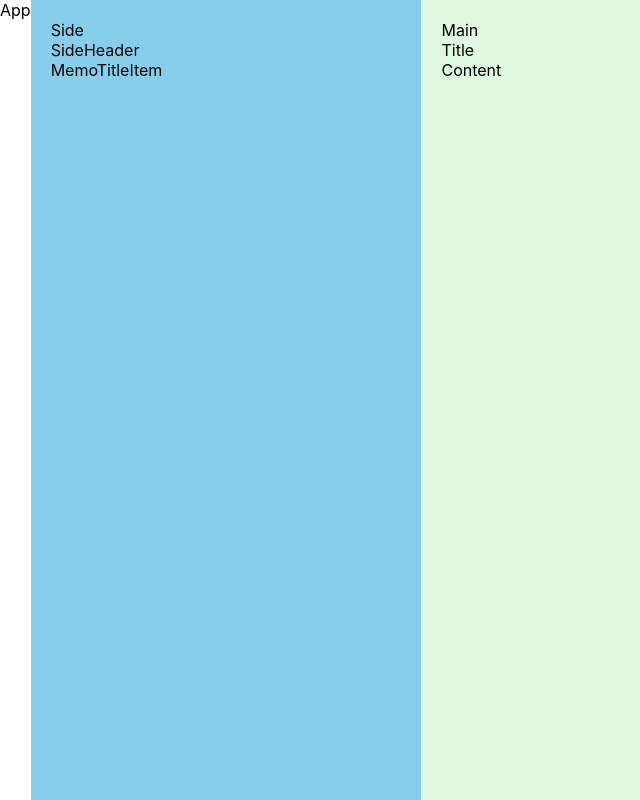
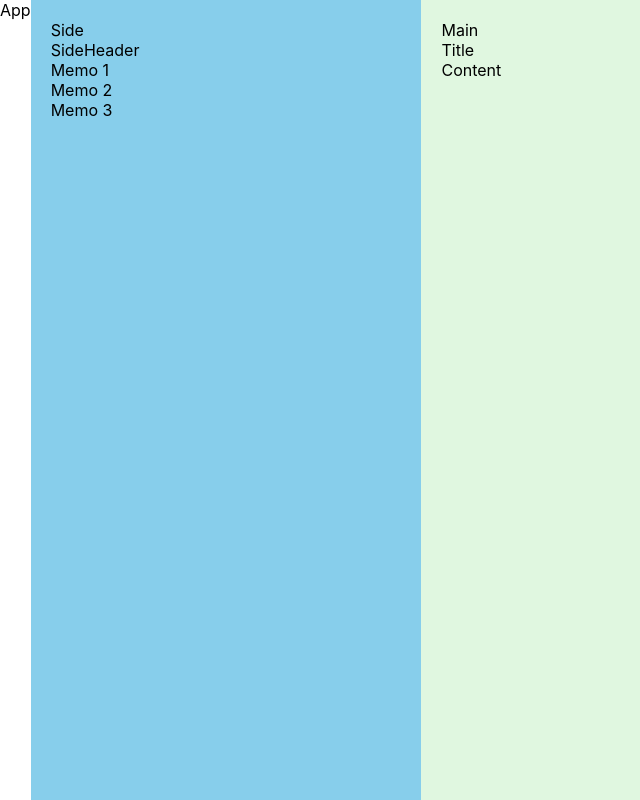
Before and after one commit to dongseoki/my-memo-project, a React (Create React App) app: page / in a window 1280 px wide. Shown: the whole page, without its empty margins (0-640 px from the left). Built offline with nearby package versions, Linux system fonts and the light colour scheme.

Commit message:
[feat] 메모 뿌리는거 테스트

```diff
--- a/src/App.js
+++ b/src/App.js
@@ -1,12 +1,33 @@
+import { useState } from "react";
 import "./App.css";
 import Side from "./components/Side";
 import Main from "./components/Main";
 
 function App() {
+  const [memos, setMemos] = useState([
+    {
+      title: "Memo 1",
+      content: "This is memo 1",
+      createdAt: 1641225302265,
+      updatedAt: 1641225302265,
+    },
+    {
+      title: "Memo 2",
+      content: "This is memo 2",
+      createdAt: 1641225309267,
+      updatedAt: 1641225309267,
+    },
+    {
+      title: "Memo 3",
+      content: "This is memo 3",
+      createdAt: 1641225309267,
+      updatedAt: 1641225309267,
+    },
+  ]);
   return (
     <div className="App">
       App
-      <Side />
+      <Side memos={memos} />
       <Main />
     </div>
   );
--- a/src/components/MemoTitleItem.js
+++ b/src/components/MemoTitleItem.js
@@ -1,7 +1,7 @@
 import React from "react";
 
-function MemoTitleItem() {
-  return <div className="MemoTitleItem">MemoTitleItem</div>;
+function MemoTitleItem({ title }) {
+  return <div className="MemoTitleItem">{title}</div>;
 }
 
 export default MemoTitleItem;
--- a/src/components/MemoTitleList.js
+++ b/src/components/MemoTitleList.js
@@ -1,10 +1,12 @@
 import React from "react";
 import MemoTitleItem from "./MemoTitleItem";
 
-function MemoTitleList() {
+function MemoTitleList({ memos }) {
   return (
     <div className="MemoTitleList">
-      <MemoTitleItem />
+      {memos.map((memo, index) => (
+        <MemoTitleItem key={index} title={memo.title} />
+      ))}
     </div>
   );
 }
--- a/src/components/Side.js
+++ b/src/components/Side.js
@@ -2,12 +2,12 @@ import React from "react";
 import SideHeader from "./SideHeader";
 import SideBody from "./SideBody";
 
-function Side() {
+function Side({ memos }) {
   return (
     <div className="Side">
       Side
       <SideHeader />
-      <SideBody />
+      <SideBody memos={memos} />
     </div>
   );
 }
--- a/src/components/SideBody.js
+++ b/src/components/SideBody.js
@@ -1,10 +1,10 @@
 import React from "react";
 import MemoTitleList from "./MemoTitleList";
 
-function SideBody() {
+function SideBody({ memos }) {
   return (
     <div className="SideBody">
-      <MemoTitleList />
+      <MemoTitleList memos={memos} />
     </div>
   );
 }
```
